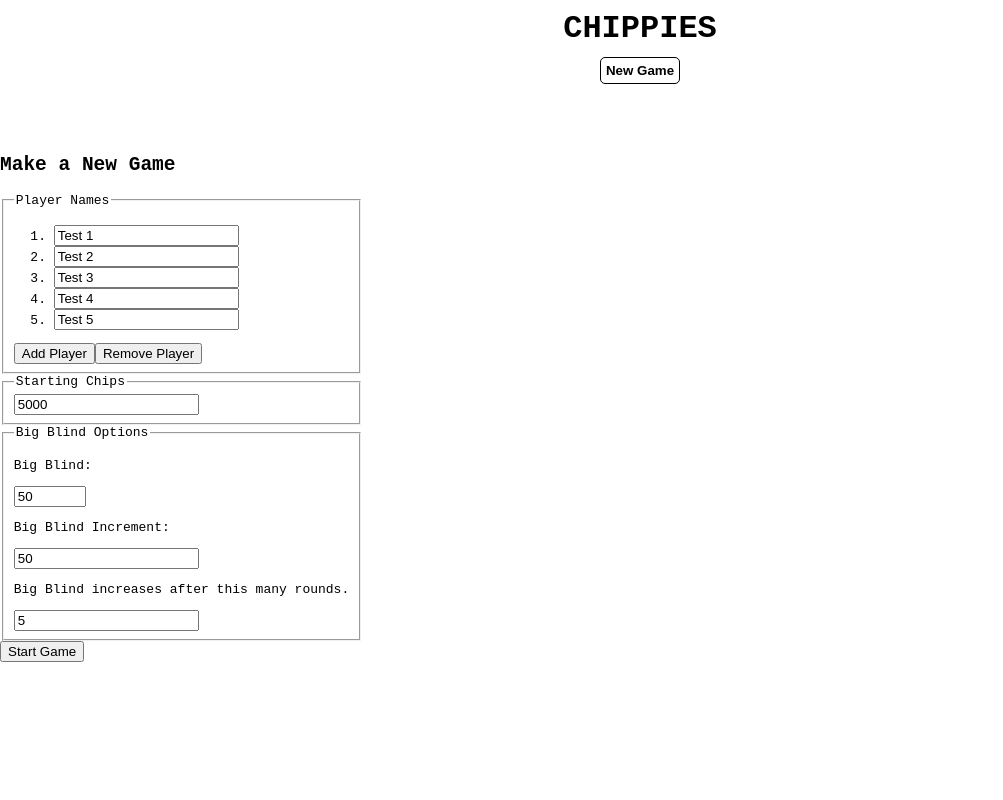
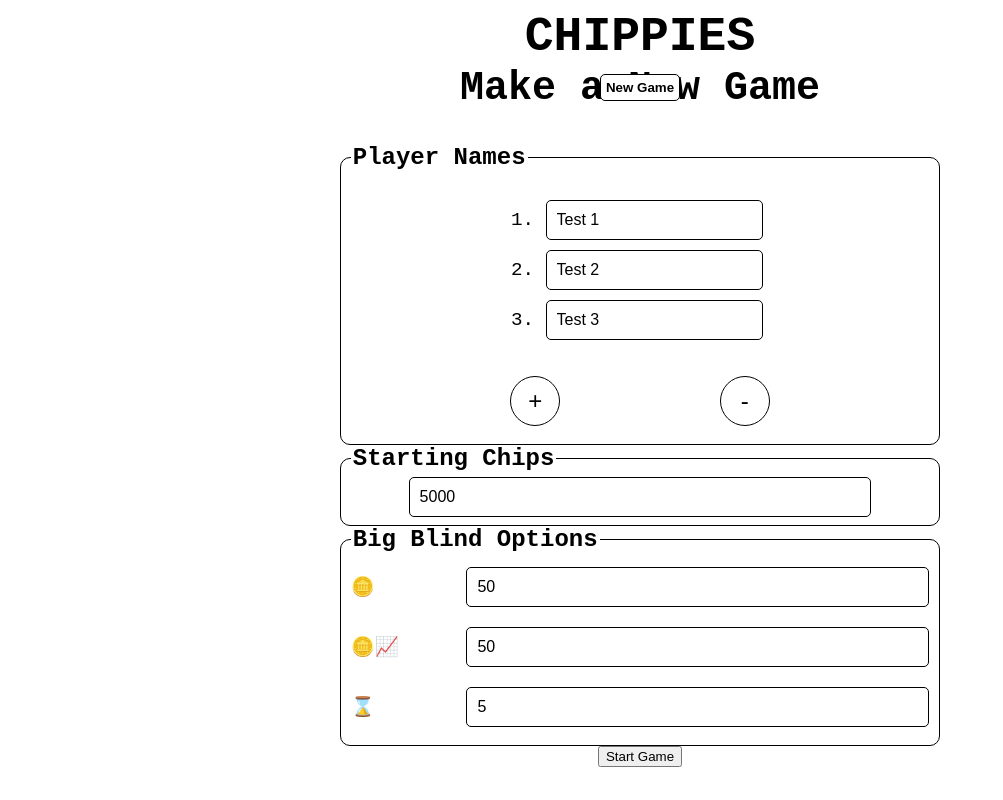
Before and after one commit to JesseCrans/PokerChips, a React (Vite) app: page / in a window 1280 px wide. Shown: the whole page, without its empty margins (0-1003 px from the left). Built offline with nearby package versions, Linux system fonts and the light colour scheme.

Commit message:
finished styling for new game form

```diff
--- a/src/App.css
+++ b/src/App.css
@@ -20,7 +20,7 @@ nav {
 }
 
 nav>h1 {
-  font-size: 2rem;
+  font-size: 3rem;
   margin: 10px;
   margin-bottom: 0;
 }
--- a/src/Game/Components/GameInfo/Components/CardGraphic/CardGraphic.css
+++ b/src/Game/Components/GameInfo/Components/CardGraphic/CardGraphic.css
@@ -8,7 +8,7 @@
 }
 
 .card {
-  margin: 0;
+  margin: 0 -5px;
   padding: 0;
   display: flex;
   justify-content: center;
--- a/src/Game/Components/NewGame/Components/BigBlindOptions/BigBlindOptions.jsx
+++ b/src/Game/Components/NewGame/Components/BigBlindOptions/BigBlindOptions.jsx
@@ -17,10 +17,10 @@ export default function BigBlindOptions({
   return (
     <fieldset className="big-blind-options">
       <legend>Big Blind Options</legend>
-      <label>
-        <p>
-          Big Blind:
-        </p>
+      <label
+        title='Big Blind amount'
+      >
+        🪙
         <input
           type="number"
           name='bigBlind'
@@ -30,10 +30,10 @@ export default function BigBlindOptions({
           max={startingChips}
         />
       </label>
-      <label>
-        <p>
-          Big Blind Increment:
-        </p>
+      <label
+        title='Big Blind Increment'
+      >
+        🪙📈
         <input
           type="number"
           name='bigBlindIncrement'
@@ -42,10 +42,10 @@ export default function BigBlindOptions({
           min={0}
         />
       </label>
-      <label>
-        <p>
-          Big Blind increases after this many rounds.
-        </p>
+      <label
+        title="Big Blind increases after this many turns"
+      >
+        ⌛
         <input
           type="number"
           name='bigBlindTurn'
--- a/src/Game/Components/NewGame/Components/NewPlayers/NewPlayers.jsx
+++ b/src/Game/Components/NewGame/Components/NewPlayers/NewPlayers.jsx
@@ -6,7 +6,7 @@ import { useState } from "react"
 export default function NewPlayers({ playerNames, updateNewGame }) {
   function handleChange(e) {
     let newPlayers = [...playerNames];
-    newPlayers[e.target.name] = e.target.value;
+    newPlayers[e.target.name] = e.target.value.slice(0, 10);
 
     updateNewGame(
       'playerNames',
@@ -53,18 +53,20 @@ export default function NewPlayers({ playerNames, updateNewGame }) {
           )
         }
       </ol>
+      <div className="new-player-buttons">
         <button
           className="add-new-player"
           onClick={handleAddPlayer}
         >
-        Add Player
+          +
         </button>
         <button
           className="remove-new-player"
           onClick={handleRemovePlayer}
         >
-        Remove Player
+          -
         </button>
+      </div>
     </fieldset>
   )
 }
--- /dev/null
+++ b/src/Game/Components/NewGame/NewGame.css
@@ -0,0 +1,121 @@
+.new-game {
+  width: 100%;
+  height: 100%;
+  display: flex;
+  flex-direction: column;
+  align-items: center;
+  justify-content: center;
+}
+
+.new-game>h2 {
+  font-size: 2.5rem;
+}
+
+.new-game-form {
+  width: 100%;
+  display: flex;
+  flex-direction: column;
+  align-items: center;
+  justify-content: center;
+}
+
+.new-game fieldset {
+  width: 50%;
+  max-width: 600px;
+  display: flex;
+  flex-direction: column;
+  justify-content: center;
+  align-items: center;
+  border: 1px solid black;
+  border-radius: 10px;
+}
+
+.new-game fieldset>legend {
+  font-size: 1.5rem;
+  font-weight: bold;
+}
+
+.new-player-list {
+  display: flex;
+  flex-direction: column;
+  justify-content: flex-start;
+  align-items: center;
+  height: 9.5rem;
+  overflow: scroll;
+  font-size: 1.2rem;
+}
+
+.new-player-list>li {
+  margin: 5px 0;
+}
+
+.new-player-list input {
+  width: 95%;
+  padding: 10px;
+  border: 1px solid black;
+  border-radius: 5px;
+  font-size: 1rem;
+}
+
+.new-player-buttons {
+  width: 100%;
+  display: flex;
+  flex-direction: row;
+  justify-content: space-evenly;
+  align-items: center;
+  margin: 10px 0;
+}
+
+.add-new-player,
+.remove-new-player {
+  width: 50px;
+  height: 50px;
+  border-radius: 50%;
+  border: 1px solid black;
+  display: flex;
+  justify-content: center;
+  align-items: center;
+  font-size: 1.5rem;
+  background-color: white;
+}
+
+.add-new-player:hover,
+.remove-new-player:hover {
+  cursor: pointer;
+  background-color: lightgray;
+}
+
+.starting-chips label {
+  width: 100%;
+  display: flex;
+  flex-direction: row;
+  justify-content: space-evenly;
+  align-items: center;
+}
+
+.big-blind-options {
+  display: flex;
+  flex-direction: row;
+  justify-content: space-evenly;
+  align-items: center;
+}
+
+.big-blind-options label {
+  width: 100%;
+  font-size: 1.2rem;
+  font-weight: bold;
+  display: flex;
+  flex-direction: row;
+  justify-content: space-between;
+  align-items: center;
+  margin: 10px 0;
+}
+
+.big-blind-options input,
+.starting-chips input {
+  width: 80%;
+  padding: 10px;
+  border: 1px solid black;
+  border-radius: 5px;
+  font-size: 1rem;
+}
--- a/src/Game/Components/NewGame/NewGame.jsx
+++ b/src/Game/Components/NewGame/NewGame.jsx
@@ -7,6 +7,9 @@ import { useState } from "react"
 import NewPlayers from "./Components/NewPlayers/NewPlayers"
 import StartingChips from "./Components/StartingChips/StartingChips"
 import BigBlindOptions from "./Components/BigBlindOptions/BigBlindOptions"
+
+// importing styles
+import "./NewGame.css"
 
 export default function NewGame({ gameState, setGameState }) {
   let [newGame, setNewGame] = useState({
```
Also changed, not shown: src/Game/Components/EndOfRound/EndOfRound.css (added, +16 -0 lines). Lines whose indentation alone changed are shown as unchanged.
